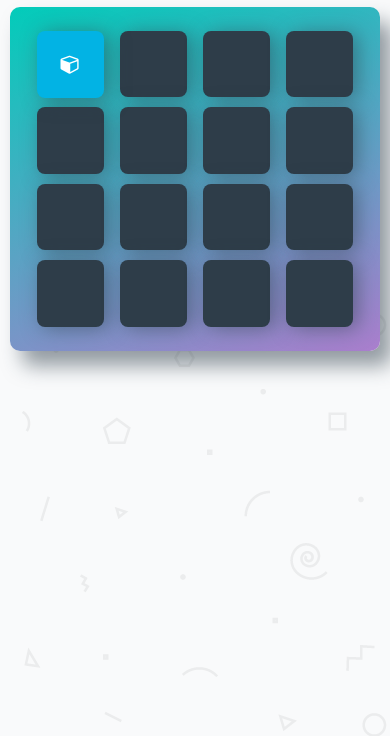
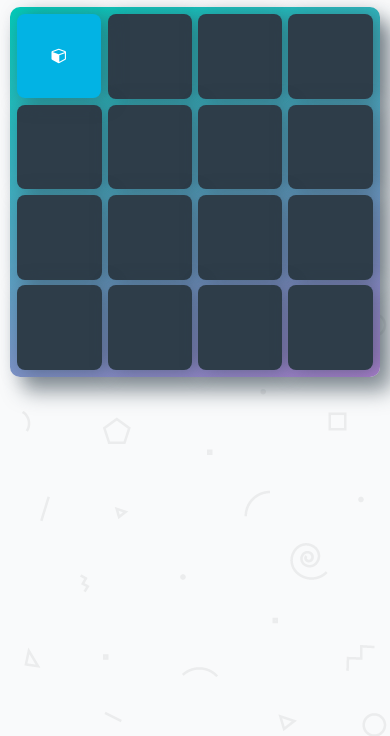
Before and after one commit to xMokAx/memory-game, a plain HTML site: page index.html in a window 390 px wide. Both pictures are taken after a click on the item 70 px from the left and 172 px from the top of the page. Shown: the part 108-844 px from the top of the page. Drawn offline with Linux system fonts and the light colour scheme; a web font is replaced by a local one.

Commit message:
fix: responsive design minor fixes and win screen fix

```diff
--- a/css/app.css
+++ b/css/app.css
@@ -23,7 +23,6 @@ body {
 }
 
 .container {
-    position: relative;
     display: flex;
     justify-content: center;
     align-items: center;
@@ -42,20 +41,21 @@ h1 {
 .deck {
     width: 95%;
     max-width: 660px;
+    padding: 1.2vw;
     background: linear-gradient(160deg, #02ccba 0%, #aa7ecd 100%);
-    padding: 4.85vw;
     border-radius: 10px;
     box-shadow: 12px 15px 20px 0 rgba(46, 61, 73, 0.5);
     display: flex;
     flex-wrap: wrap;
-    justify-content: space-around;
+    justify-content: space-between;
     align-items: center;
-    margin: 0;
+    margin: 0 0 30px 0;
 }
 
 .deck .card {
     flex: 0 0 20%;
-    margin: 5px;
+    flex-grow: 1;
+    margin: 0.75vw;
     transition: transform 0.25s ease;
     background: #2e3d49;
     font-size: 0;
@@ -71,6 +71,7 @@ h1 {
 .deck .card:before {
     content: '';
     display: table;
+    float: left;
     padding-top: 100%;
 }
 
@@ -82,14 +83,14 @@ h1 {
 }
 
 .deck .card.show {
-    font-size: 5vw;
+    font-size: 4vw;
 }
 
 .deck .card.match {
     cursor: default;
     animation: resize 0.5s 1 ease;
     background: #02ccba;
-    font-size: 5vw;
+    font-size: 4vw;
 }
 
 @keyframes resize {
```
Also changed, not shown: index.html (+2 -1 lines).
